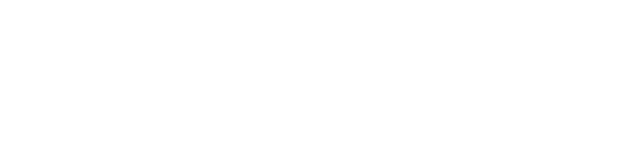
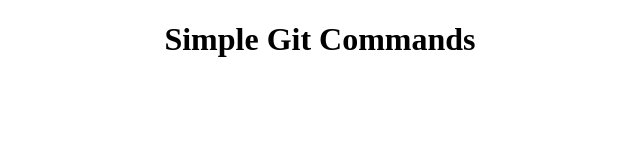
Before and after one commit to chaidbatan/dummy-project, a plain HTML site: page index.html in a window 1280 px wide. Shown: the whole page, without its empty margins (320-960 px from the left). Drawn offline with Linux system fonts and the light colour scheme.

Commit message:
update html css file

```diff
--- a/index.html
+++ b/index.html
@@ -4,9 +4,10 @@
     <meta charset="UTF-8">
     <meta http-equiv="X-UA-Compatible" content="IE=edge">
     <meta name="viewport" content="width=device-width, initial-scale=1.0">
-    <title>Document</title>
+    <title>Git Command Basics</title>
+    <link rel="stylesheet" href="styles.css">
 </head>
 <body>
-
+    <h1>Simple Git Commands</h1>
 </body>
 </html>
--- a/styles.css
+++ b/styles.css
@@ -0,0 +1,3 @@
+h1 {
+    text-align: center;
+}
```
